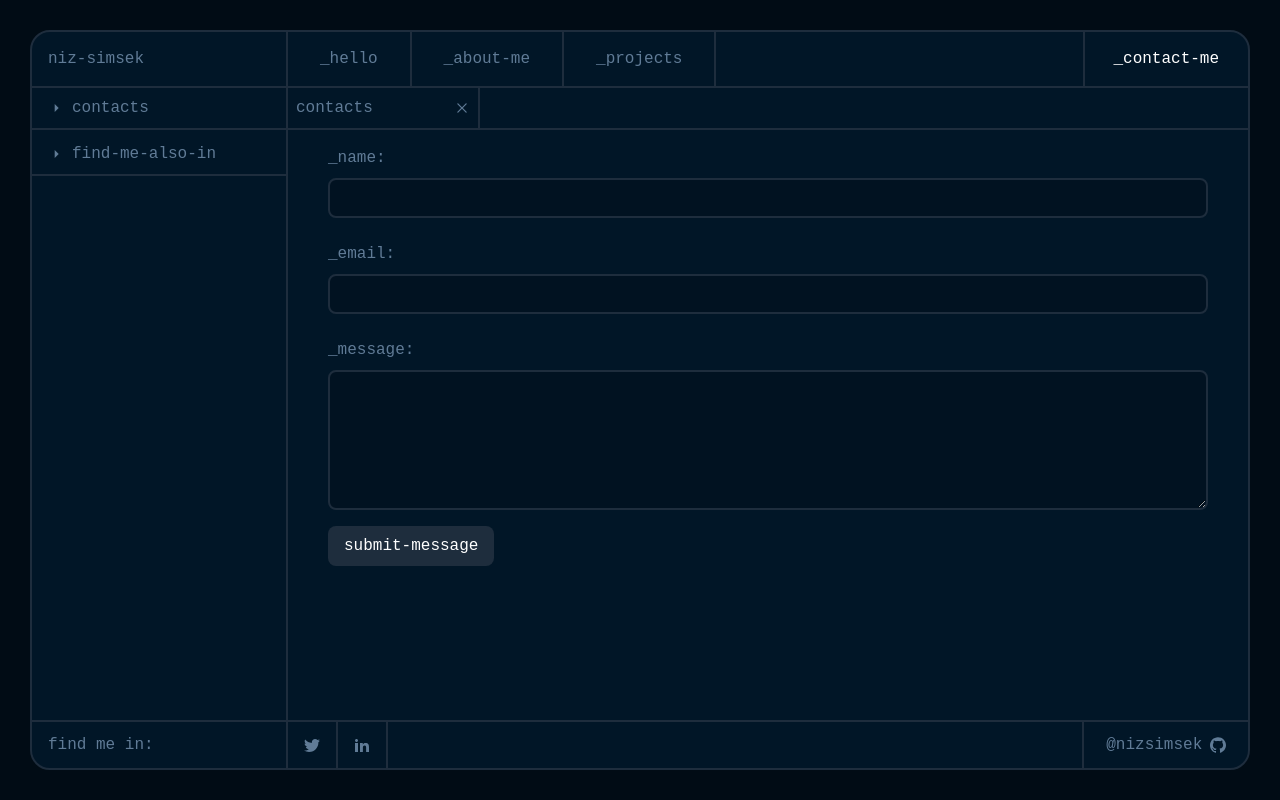
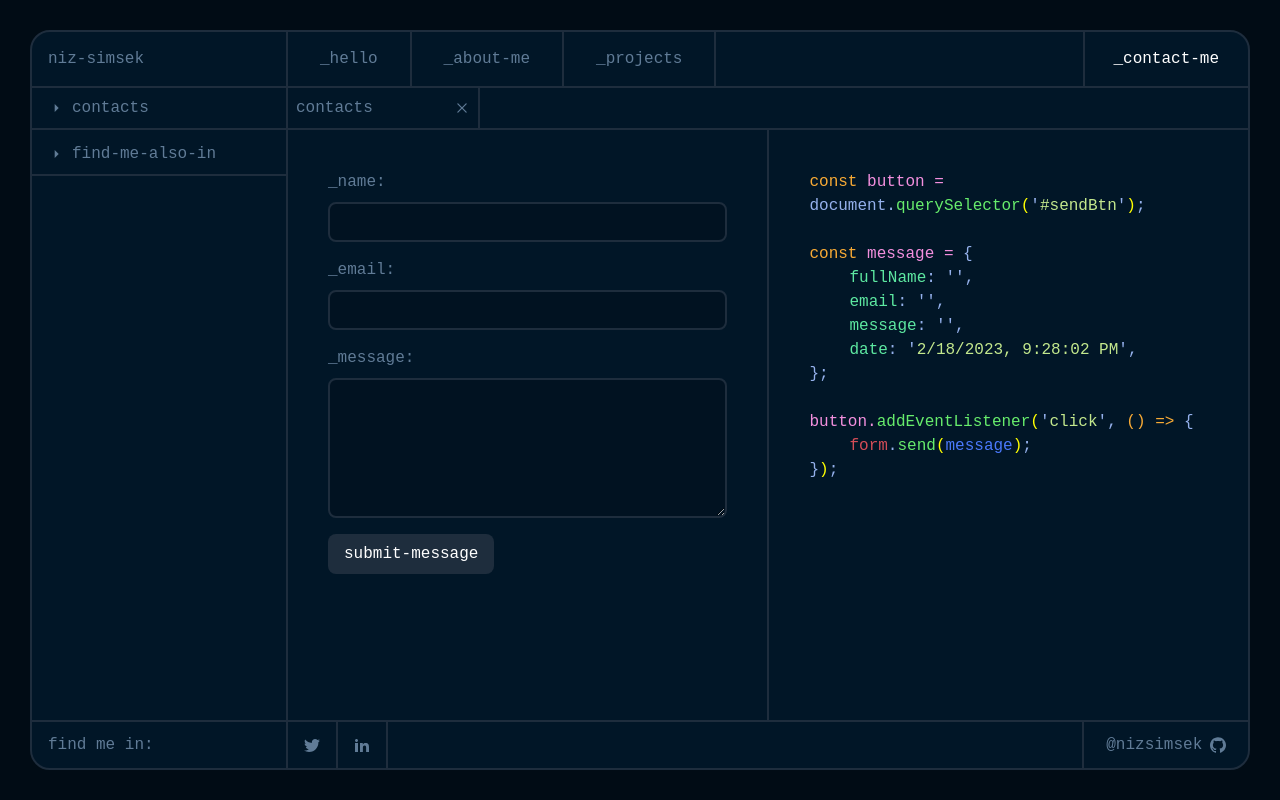
Before and after one commit to nizsimsek/website, a Next.js app: page /contact in a window 1280 px wide. Built offline with nearby package versions, Linux system fonts and the light colour scheme.

Commit message:
Contact Page Design

```diff
--- a/app/contact/components/ContactForm.tsx
+++ b/app/contact/components/ContactForm.tsx
@@ -7,6 +7,7 @@ export const ContactForm = ({
   setFullName,
   setEmail,
   setMessage,
+  setFormSubmitted,
 }: {
   fullName: string;
   email: string;
@@ -14,25 +15,26 @@ export const ContactForm = ({
   setFullName: (fullName: string) => void;
   setEmail: (email: string) => void;
   setMessage: (message: string) => void;
+  setFormSubmitted: (formSubmitted: boolean) => void;
 }) => {
   const handleSubmit = (e: React.FormEvent<HTMLFormElement>) => {
     e.preventDefault();
-    console.log(fullName, email, message);
 
     setFullName('');
     setEmail('');
     setMessage('');
+    setFormSubmitted(true);
 
     e.currentTarget.reset();
   };
 
   return (
     <form
-      className="flex flex-col h-full w-full px-4 text-c-muted lg:px-4 xl:px-10"
+      className="flex flex-col h-full w-full p-4 text-c-muted lg:p-10"
       onSubmit={handleSubmit}
     >
-      <div className="flex flex-col h-auto my-2">
-        <label className="flex items-center h-auto my-2" htmlFor="full-name">
+      <div className="flex flex-col h-auto mb-4">
+        <label className="flex items-center h-auto mb-2" htmlFor="full-name">
           _name:
         </label>
         <input
@@ -48,8 +50,8 @@ export const ContactForm = ({
           }}
         />
       </div>
-      <div className="flex flex-col h-auto my-2">
-        <label className="flex items-center h-auto my-2" htmlFor="email">
+      <div className="flex flex-col h-auto mb-4">
+        <label className="flex items-center h-auto mb-2" htmlFor="email">
           _email:
         </label>
         <input
@@ -65,12 +67,12 @@ export const ContactForm = ({
           }}
         />
       </div>
-      <div className="flex flex-col h-auto my-2">
-        <label className="flex items-center h-auto my-2" htmlFor="message">
+      <div className="flex flex-col h-auto mb-4">
+        <label className="flex items-center h-auto mb-2" htmlFor="message">
           _message:
         </label>
         <textarea
-          className="flex items-center p-2 w-full bg-c-darker border-2 border-c-border rounded-lg text-c-muted hover:border-c-muted focus:border-c-muted focus:outline-none"
+          className="flex items-center p-2 w-full bg-c-darker border-2 border-c-border rounded-lg text-c-muted hover:border-c-muted focus:border-c-muted focus:outline-none break-all"
           name="message"
           title="Please enter your message"
           maxLength={5000}
@@ -82,7 +84,7 @@ export const ContactForm = ({
         />
       </div>
       <button
-        className="flex items-center h-10 p-4  my-2 w-fit bg-c-ghost text-white rounded-lg focus:outline-none"
+        className="flex items-center min-h-[2.5rem] py-2 px-4 mb-2 w-fit bg-c-ghost text-white rounded-lg focus:outline-none"
         type="submit"
       >
         submit-message
--- a/app/contact/components/ContactFormPreview.tsx
+++ b/app/contact/components/ContactFormPreview.tsx
@@ -1,20 +1,131 @@
 'use client';
+
+import { useEffect, useState } from 'react';
 
 export const ContactFormPreview = ({
   fullName,
   email,
   message,
+  date,
 }: {
   fullName: string;
   email: string;
   message: string;
+  date: string;
 }) => {
+  const [messageObject, setMessageObject] = useState([
+    {
+      key: 'fullName',
+      value: fullName,
+    },
+    {
+      key: 'email',
+      value: email,
+    },
+    {
+      key: 'message',
+      value: message,
+    },
+    {
+      key: 'date',
+      value: date,
+    },
+  ]);
+
+  useEffect(() => {
+    setMessageObject([
+      {
+        key: 'fullName',
+        value: fullName,
+      },
+      {
+        key: 'email',
+        value: email,
+      },
+      {
+        key: 'message',
+        value: message,
+      },
+      {
+        key: 'date',
+        value: date,
+      },
+    ]);
+  }, [fullName, email, message, date]);
 
   return (
-    <div
-      className="hidden lg:hidden lg:flex-col lg:h-full lg:w-full lg:text-c-muted lg:px-4 xl:px-10 lg:border-c-border lg:border-l-2"
-    >
-      <h1>Contact Form Preview</h1>
+    <div className="hidden lg:flex lg:flex-row lg:h-full lg:w-full lg:text-c-muted lg:p-10 lg:border-c-border lg:border-l-2">
+      <div className="flex flex-col">
+        <div>
+          <span className="text-code-orange">const </span>
+          <span className="text-code-pink">button = </span>
+          <span className="text-code-soft-blue">document.</span>
+          <span className="text-code-neon-green">querySelector</span>
+          <span className="text-code-yellow">&#40;</span>
+          <span className="text-code-soft-blue">&#39;</span>
+          <span className="text-code-soft-green">#sendBtn</span>
+          <span className="text-code-soft-blue">&#39;</span>
+          <span className="text-code-yellow">&#41;</span>
+          <span className="text-code-soft-blue">&#59;</span>
+        </div>
+        <br />
+        <div>
+          <span className="text-code-orange">const </span>
+          <span className="text-code-pink">message = </span>
+          <span className="text-code-soft-blue">&#123;</span>
+        </div>
+        <RenderMessageObject messageObject={messageObject} />
+        <div>
+          <span className="text-code-soft-blue">&#125;</span>
+          <span className="text-code-soft-blue">&#59;</span>
+        </div>
+        <br />
+        <div>
+          <span className="text-code-pink">button.</span>
+          <span className="text-code-neon-green">addEventListener</span>
+          <span className="text-code-yellow">&#40;</span>
+          <span className="text-code-soft-blue">&#39;</span>
+          <span className="text-code-soft-green">click</span>
+          <span className="text-code-soft-blue">&#39;</span>
+          <span className="text-code-soft-blue">&#44; </span>
+          <span className="text-code-orange">&#40;</span>
+          <span className="text-code-orange">&#41; </span>
+          <span className="text-code-orange">&#61;</span>
+          <span className="text-code-orange">&#62; </span>
+          <span className="text-code-soft-blue">&#123;</span>
+        </div>
+        <div>
+          <span className="text-code-red ml-10">form</span>
+          <span className="text-code-soft-blue">&#46;</span>
+          <span className="text-code-neon-green">send</span>
+          <span className="text-code-yellow">&#40;</span>
+          <span className="text-code-blue">message</span>
+          <span className="text-code-yellow">&#41;</span>
+          <span className="text-code-soft-blue">&#59;</span>
+        </div>
+        <div>
+          <span className="text-code-soft-blue">&#125;</span>
+          <span className="text-code-yellow">&#41;</span>
+          <span className="text-code-soft-blue">&#59;</span>
+        </div>
+      </div>
     </div>
   );
 };
+
+const RenderMessageObject = ({ messageObject }: { messageObject: any }) => {
+  return (
+    <>
+      {messageObject.map((item: any) => (
+        <div key={item.key} className="ml-10">
+          <span className="text-code-green">{item.key}</span>
+          <span className="text-code-soft-blue">&#58;</span>
+          <span className="text-code-soft-blue"> &#39;</span>
+          <span className="text-code-soft-green break-all">{item.value}</span>
+          <span className="text-code-soft-blue">&#39;</span>
+          <span className="text-code-soft-blue">&#44;</span>
+        </div>
+      ))}
+    </>
+  );
+};
--- a/app/contact/page.tsx
+++ b/app/contact/page.tsx
@@ -2,10 +2,11 @@
 
 import Image from 'next/image';
 
-import { useState } from 'react';
+import { useEffect, useState } from 'react';
 import { ContactInfos } from './components/ContactInfos';
 import { FindMeAlso } from './components/FindMeAlso';
 import { ContactForm } from './components/ContactForm';
+import { FormSubmit } from './components/FormSubmit';
 import { ContactFormPreview } from './components/ContactFormPreview';
 import { RxCross2 } from 'react-icons/rx';
 
@@ -13,17 +14,33 @@ export default function ContactMe() {
   const [fullName, setFullName] = useState('');
   const [email, setEmail] = useState('');
   const [message, setMessage] = useState('');
+  const [date, setDate] = useState('');
+  const [formSubmitted, setFormSubmitted] = useState(false);
 
   const [isRemoved, setIsRemoved] = useState(false);
   const [isDontCare, setIsDontCare] = useState(false);
+
+  useEffect(() => {
+    setDate(new Date().toLocaleString());
+
+    let interval = setInterval(() => {
+      setDate(new Date().toLocaleString());
+    }, 1000);
+
+    return () => {
+      clearInterval(interval);
+    };
+  }, []);
 
   let props = {
     fullName,
     email,
     message,
+    date,
     setFullName,
     setEmail,
     setMessage,
+    setFormSubmitted,
   };
 
   return (
@@ -37,9 +54,42 @@ export default function ContactMe() {
       </div>
       {isDontCare ? (
         <div className="flex flex-col w-full h-full justify-center items-center">
-          <Image src="https://www.reactiongifs.us/wp-content/uploads/2013/07/fuck_off_jack_nicholson.gif" alt="Fckoff" width="640" height="480" />
+          <Image
+            src="https://www.reactiongifs.us/wp-content/uploads/2013/07/fuck_off_jack_nicholson.gif"
+            alt="Fckoff"
+            width="640"
+            height="480"
+          />
         </div>
       ) : isRemoved ? (
+        <RemovedComp
+          setIsRemoved={setIsRemoved}
+          setIsDontCare={setIsDontCare}
+        />
+      ) : (
+        <div className="flex flex-col w-full h-full">
+          <div className="hidden lg:flex flex-col w-full border-b-2 border-c-border">
+            <span className="flex items-center justify-between p-2 w-48 border-r-2 border-c-border text-c-muted">
+              contacts
+              <RxCross2
+                onClick={() => {
+                  setIsRemoved(true);
+                }}
+              />
+            </span>
+          </div>
+          <div className="flex w-full h-full">
+            {formSubmitted ? <FormSubmit {...props} /> : <ContactForm {...props} />}
+            <ContactFormPreview {...props} />
+          </div>
+        </div>
+      )}
+    </div>
+  );
+}
+
+const RemovedComp = () => {
+  return (
     <div className="flex flex-col w-full h-full justify-center items-center">
       <h1 className="max-w-screen-sm text-center text-white text-4xl ">
         Why did you do that?
@@ -67,24 +117,5 @@ export default function ContactMe() {
         </button>
       </div>
     </div>
-      ) : (
-        <div className="flex flex-col w-full">
-          <div className="hidden lg:flex flex-col w-full border-b-2 border-c-border">
-            <span className="flex items-center justify-between p-2 w-48 border-r-2 border-c-border text-c-muted">
-              contacts
-              <RxCross2
-                onClick={() => {
-                  setIsRemoved(true);
-                }}
-              />
-            </span>
-          </div>
-          <div className="flex w-full h-full">
-            <ContactForm {...props} />
-            <ContactFormPreview {...props} />
-          </div>
-        </div>
-      )}
-    </div>
   );
-}
+};
--- a/tailwind.config.js
+++ b/tailwind.config.js
@@ -21,6 +21,15 @@ module.exports = {
         'c-pink': '#E99287',
         'c-ghost': '#1E2D3D',
         'c-darker': '#011221',
+        'code-orange': '#F8AA35',
+        'code-pink': '#F38FDE',
+        'code-blue': '#4A79FC',
+        'code-soft-blue': '#95B1EC',
+        'code-red': '#D34D57',
+        'code-yellow': '#FFFF00',
+        'code-green': '#5DE8A1',
+        'code-soft-green': '#C3E88D',
+        'code-neon-green': '#67EC6C',
       },
     },
   },
```
Lines whose indentation alone changed are shown as unchanged.
